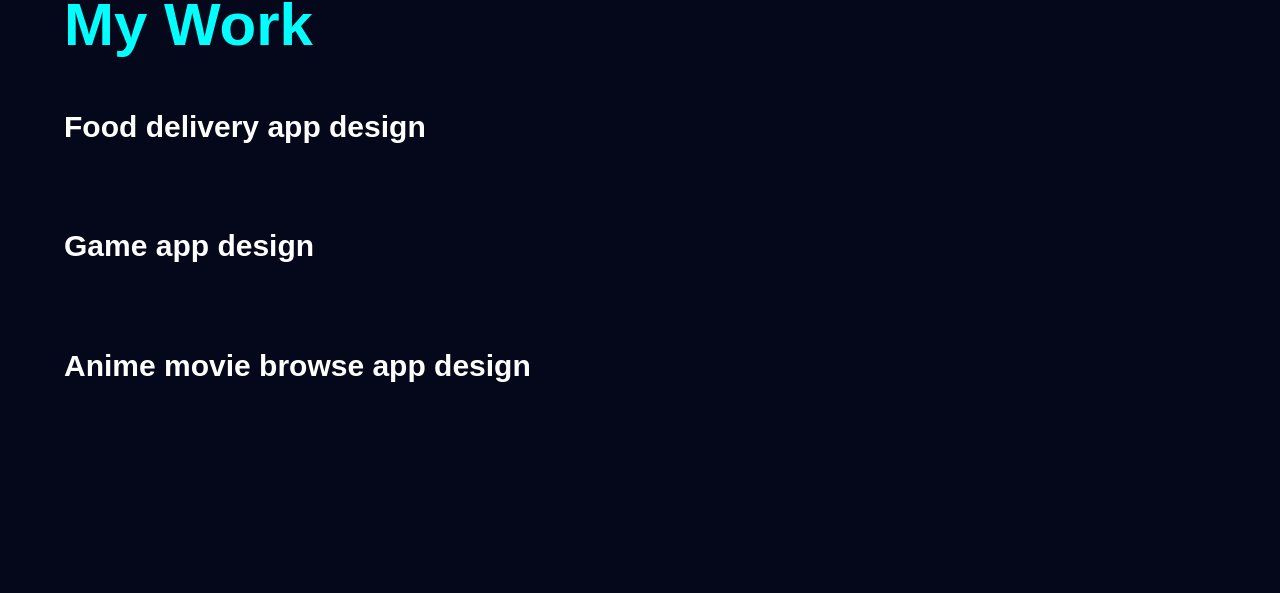
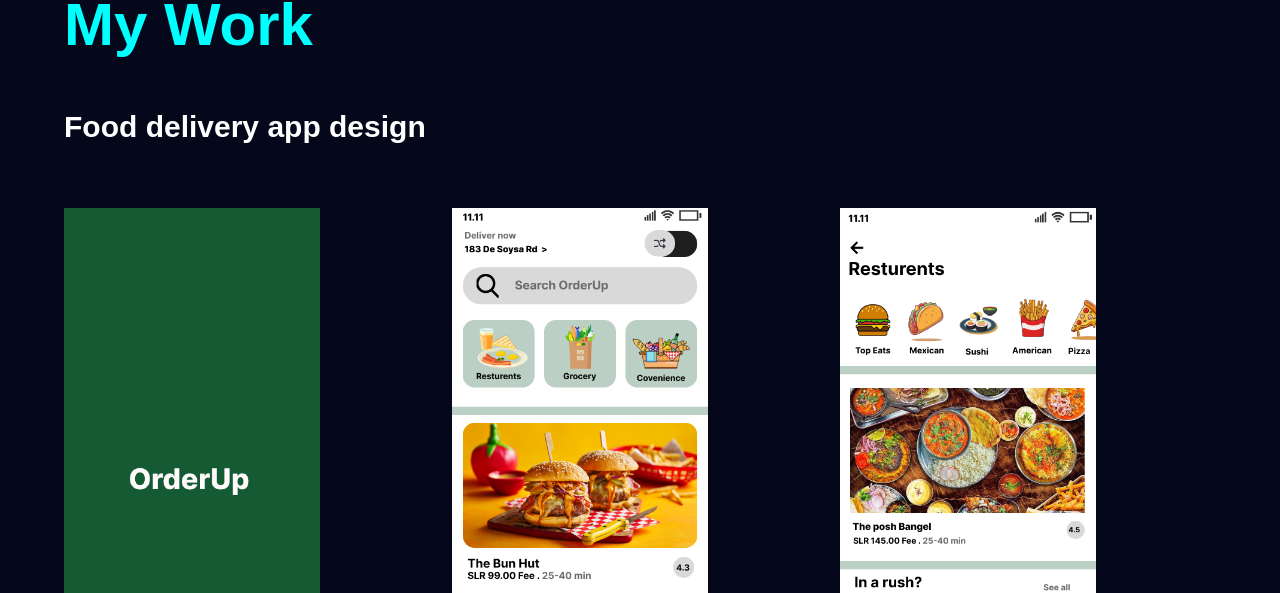
Before and after one commit to Awanthiy/Awanthiy.github.io, a plain HTML site: page pp.html in a window 1280 px wide. Shown: the part 164-757 px from the top of the page. Drawn offline with Linux system fonts and the light colour scheme; files whose address does not match are found by name.

Commit message:
Update pp.html

```diff
--- a/pp.html
+++ b/pp.html
@@ -27,30 +27,30 @@
                     <h1 class="sub-title">My Work</h1>
                     <h2 class="s-title">Food delivery app design</h2>
                      <div class="fa">
-                        <img src="im/f1.png" alt="">
-                        <img src="im/f2.png" alt="">
-                        <img src="im/f3.png" alt="">
-                        <img src="im/f4.png" alt="">
-                        <img src="im/f5.png" alt="">
-                        <img src="im/f6.png" alt="">
+                        <img src="f1.png" alt="">
+                        <img src="f2.png" alt="">
+                        <img src="f3.png" alt="">
+                        <img src="f4.png" alt="">
+                        <img src="f5.png" alt="">
+                        <img src="f6.png" alt="">
                      </div>
 
                     </div>
                     <h2 class="s-title">Game app design</h2>
                         <div class="fa">
-                           <img src="im/l1.png" alt="">
-                           <img src="im/l1 (2).png" alt="">
-                           <img src="im/l1 (3).png" alt="">
-                           <img src="im/l1 (4).png" alt="">
+                           <img src="l1.png" alt="">
+                           <img src="l1 (2).png" alt="">
+                           <img src="l1 (3).png" alt="">
+                           <img src="l1 (4).png" alt="">
 
                         </div>
 
                        </div>
                        <h2 class="s-title">Anime movie browse app design</h2>
                         <div class="fa">
-                           <img src="im/t1 (1).png" alt="">
-                           <img src="im/t1 (2).png" alt="">
-                           <img src="im/t1 (3).png" alt="">
+                           <img src="t1 (1).png" alt="">
+                           <img src="t1 (2).png" alt="">
+                           <img src="t1 (3).png" alt="">
 
                         </div>
 
```
